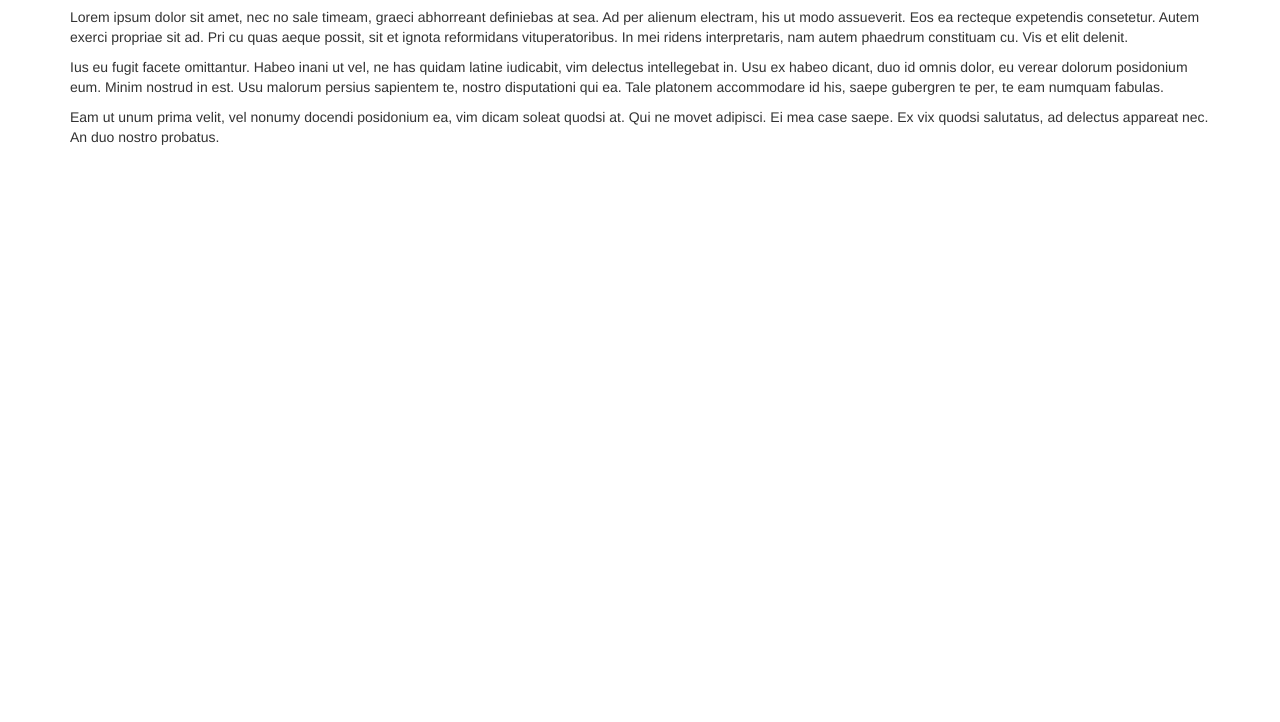
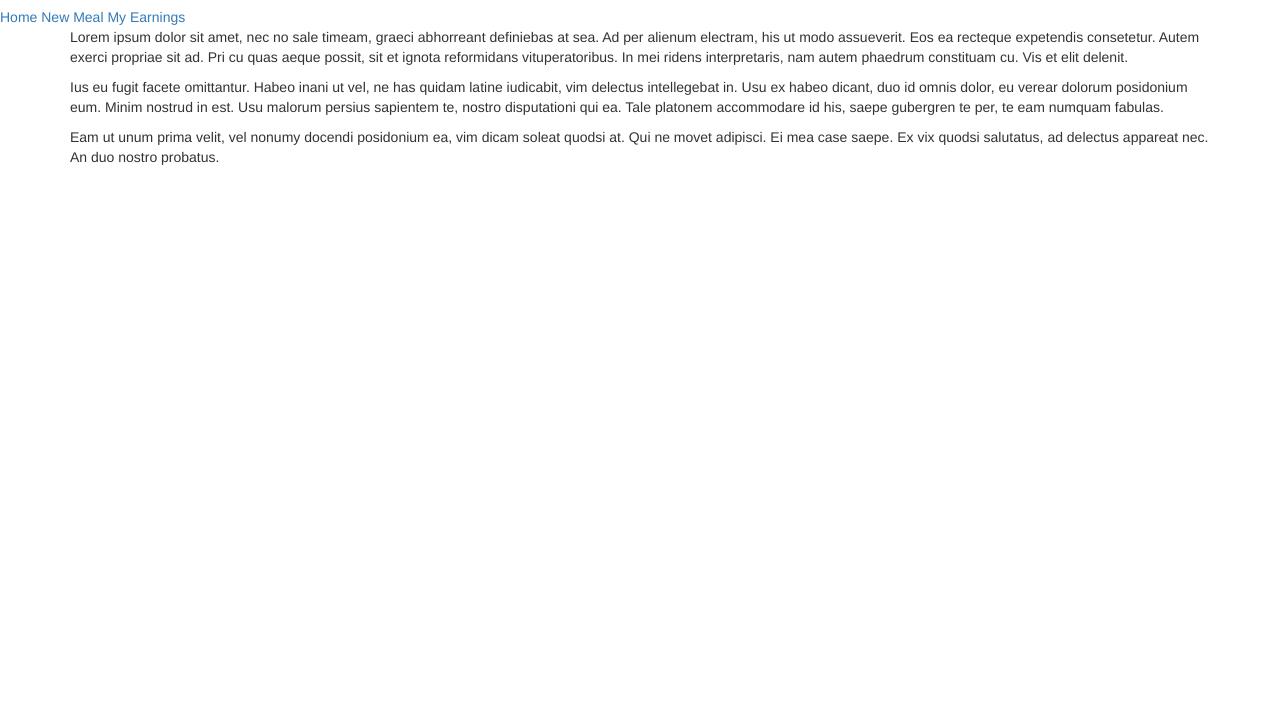
Before and after one commit to dianatduong/waitstaff-calculator, a website: page index.html in a window 1280 px wide. Shown: the part 78-800 px from the top of the page. Drawn offline with nearby package versions, Linux system fonts and the light colour scheme; some packages are replaced by stand-ins of ours.

Commit message:
initial commit

```diff
--- a/index.html
+++ b/index.html
@@ -14,6 +14,12 @@
 	<header>
 		<h1>Waitstaff Calculator</h1>
 	</header>
+
+	<nav>
+		<a ng-href="#">Home</a>
+    	<a ng-href="#">New Meal</a>
+    	<a ng-href="#">My Earnings</a>
+	</nav>
 
 	<section class="container">
 		<p>Lorem ipsum dolor sit amet, nec no sale timeam, graeci abhorreant definiebas at sea. Ad per alienum electram, his ut modo assueverit. Eos ea recteque expetendis consetetur. Autem exerci propriae sit ad. Pri cu quas aeque possit, sit et ignota reformidans vituperatoribus. In mei ridens interpretaris, nam autem phaedrum constituam cu. Vis et elit delenit.
```
Also changed, not shown: my-earnings.html (added), new-meal.html (added).
